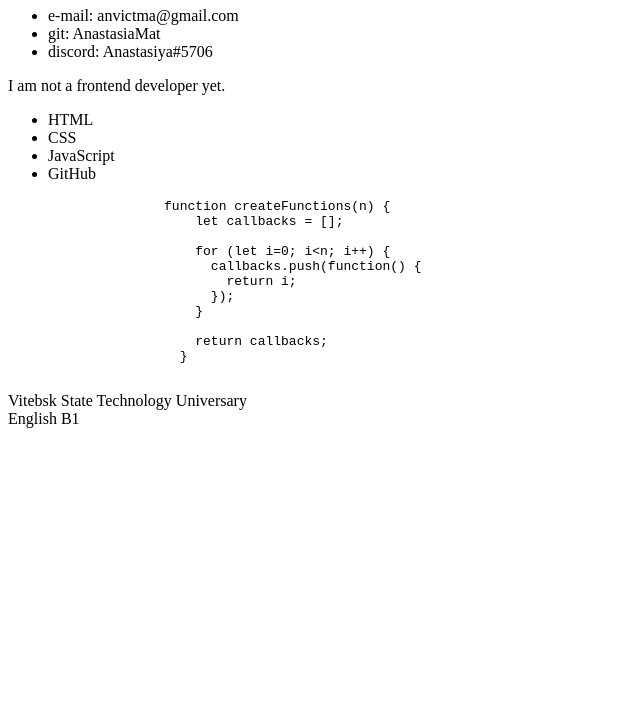
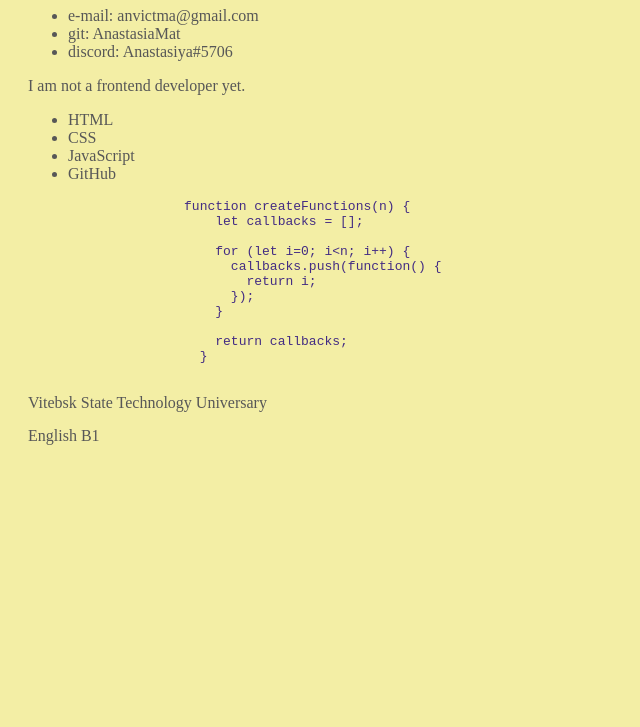
Before and after one commit to AnastasiaMat/rsschool-cv, a plain HTML site: page index.html in a window 1280 px wide. Shown: the part 73-800 px from the top of the page, without its empty margins (0-640 px from the left). Drawn offline with Linux system fonts and the light colour scheme.

Commit message:
feat: add styles
add styles

```diff
--- a/style.css
+++ b/style.css
@@ -1,3 +1,22 @@
 h1 {
     font-size: 2em;
+    color: rgb(83, 23, 23);
 }
+
+h3 {
+    font-size: 1.55em;
+    color: rgb(182, 52, 52);
+}
+
+div {
+    margin: 15px 20px;
+    color: #575757;
+}
+
+pre {
+    color: rgb(67, 44, 131);
+}
+
+body {
+    background-color: rgb(243, 238, 165);
+}
```
